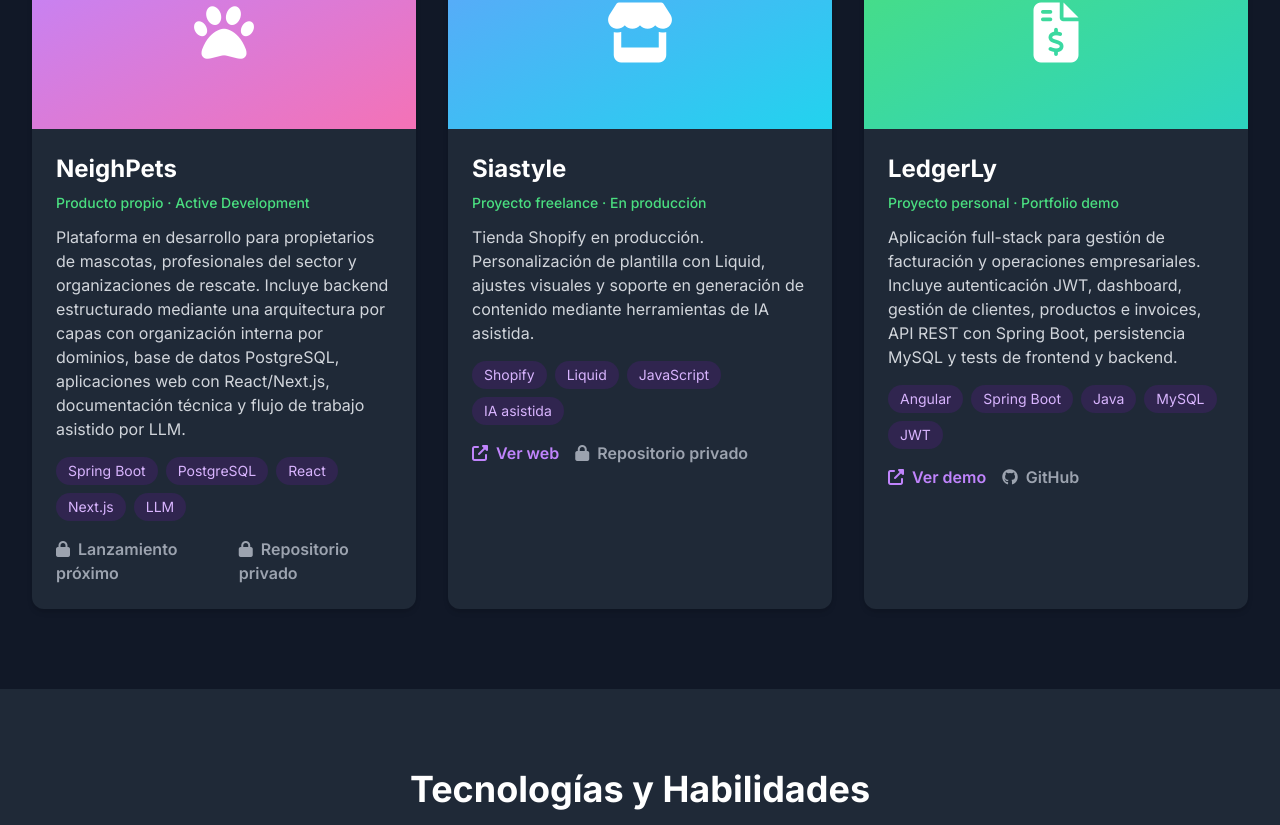
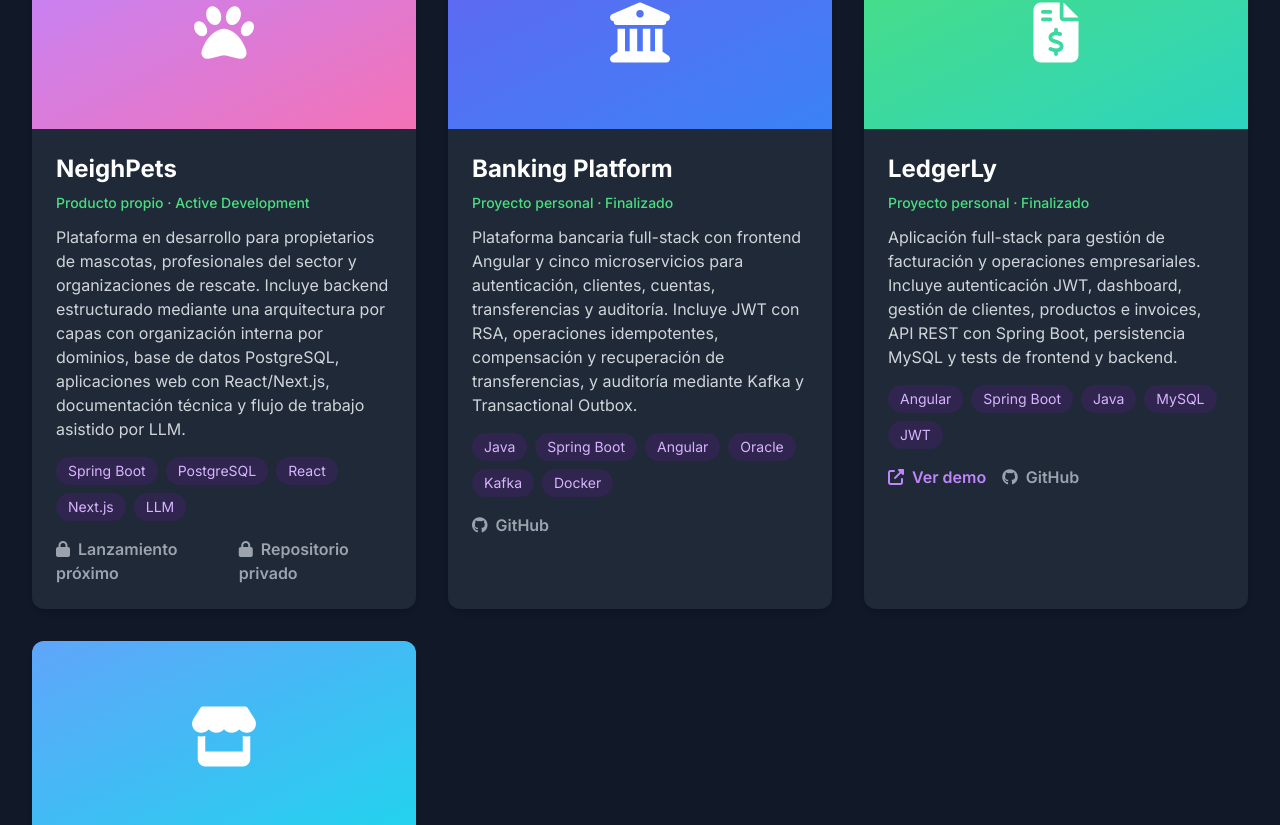
Before and after one commit to pbbaque/portfolio, a Next.js app: page / in a window 1280 px wide. Shown: the part 1835-2660 px from the top of the page. Built offline with nearby package versions, Linux system fonts and the light colour scheme.

Commit message:
Update featured projects and completion statuses

```diff
--- a/app/page.jsx
+++ b/app/page.jsx
@@ -245,15 +245,14 @@
             />
 
             <ProjectCard
-              icon="fas fa-store"
-              gradient="from-blue-400 to-cyan-400"
-              title="Siastyle"
-              description="Tienda Shopify en producción. Personalización de plantilla con Liquid, ajustes visuales y soporte en generación de contenido mediante herramientas de IA asistida."
-              tech={["Shopify", "Liquid", "JavaScript", "IA asistida"]}
-              status="Proyecto freelance · En producción"
-              demoLabel="Ver web"
-              codeLabel="Repositorio privado"
-              demoHref="https://siastyle.shop"
+              icon="fas fa-university"
+              gradient="from-indigo-500 to-blue-500"
+              title="Banking Platform"
+              description="Plataforma bancaria full-stack con frontend Angular y cinco microservicios para autenticación, clientes, cuentas, transferencias y auditoría. Incluye JWT con RSA, operaciones idempotentes, compensación y recuperación de transferencias, y auditoría mediante Kafka y Transactional Outbox."
+              tech={["Java", "Spring Boot", "Angular", "Oracle", "Kafka", "Docker"]}
+              status="Proyecto personal · Finalizado"
+              codeLabel="GitHub"
+              codeHref="https://github.com/pbbaque/banking-platform"
             />
 
             <ProjectCard
@@ -262,11 +261,23 @@
               title="LedgerLy"
               description="Aplicación full-stack para gestión de facturación y operaciones empresariales. Incluye autenticación JWT, dashboard, gestión de clientes, productos e invoices, API REST con Spring Boot, persistencia MySQL y tests de frontend y backend."
               tech={["Angular", "Spring Boot", "Java", "MySQL", "JWT"]}
-              status="Proyecto personal · Portfolio demo"
+              status="Proyecto personal · Finalizado"
               demoLabel="Ver demo"
               demoHref="/videos/ledgerly-demo.mp4"
               codeLabel="GitHub"
               codeHref="https://github.com/pbbaque/Invoice-manager-project"
+            />
+
+            <ProjectCard
+              icon="fas fa-store"
+              gradient="from-blue-400 to-cyan-400"
+              title="Siastyle"
+              description="Tienda Shopify en producción. Personalización de plantilla con Liquid, ajustes visuales y soporte en generación de contenido mediante herramientas de IA asistida."
+              tech={["Shopify", "Liquid", "JavaScript", "IA asistida"]}
+              status="Proyecto freelance · Finalizado · En producción"
+              demoLabel="Ver web"
+              codeLabel="Repositorio privado"
+              demoHref="https://siastyle.shop"
             />
           </div>
         </div>
@@ -448,11 +459,11 @@
             >
               <i className="fas fa-external-link-alt mr-1"></i> {demoLabel}
             </a>
-          ) : (
+          ) : demoLabel ? (
             <span className="text-gray-500 dark:text-gray-400 font-semibold">
               <i className="fas fa-lock mr-1"></i> {demoLabel}
             </span>
-          )}
+          ) : null}
 
           {codeHref ? (
             <a
```
